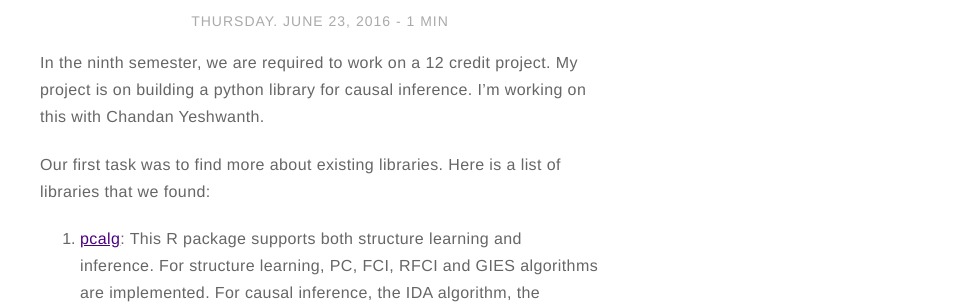
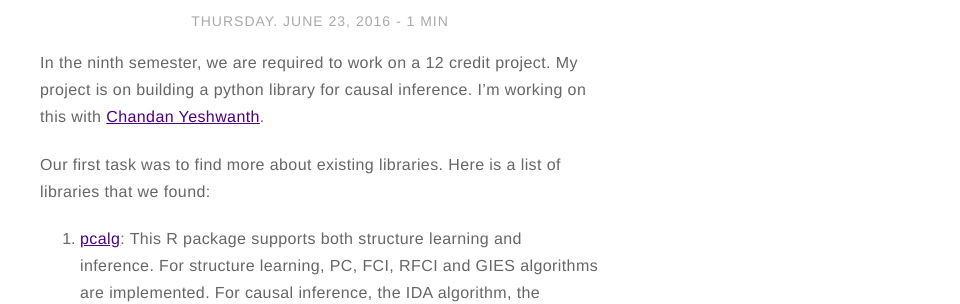
Before and after one commit to ntanmayee/ntanmayee.github.io, a Jekyll site: the page built from _posts/2016-10-14-causal-library-python.markdown, in a window 1280 px wide. Shown: the part 176-480 px from the top of the page, without its empty margins (320-1280 px from the left). Built offline with Jekyll 4.4.1, drawn with Linux system fonts in a browser that asks for light colours; some of the changed lines change nothing that is shown.

Commit message:
cl part 1

```diff
--- a/_posts/2016-10-14-causal-library-python.markdown
+++ b/_posts/2016-10-14-causal-library-python.markdown
@@ -13,7 +13,7 @@ author: tanmayee
 externalLink: false
 ---
 
-In the ninth semester, we are required to work on a 12 credit project. My project is on building a python library for causal inference. I'm working on this with Chandan Yeshwanth.
+In the ninth semester, we are required to work on a 12 credit project. My project is on building a python library for causal inference. I'm working on this with [Chandan Yeshwanth](mailto:Chandan.Yeshwanth@iiitb.org).
 
 Our first task was to find more about existing libraries. Here is a list of libraries that we found:
 
```
